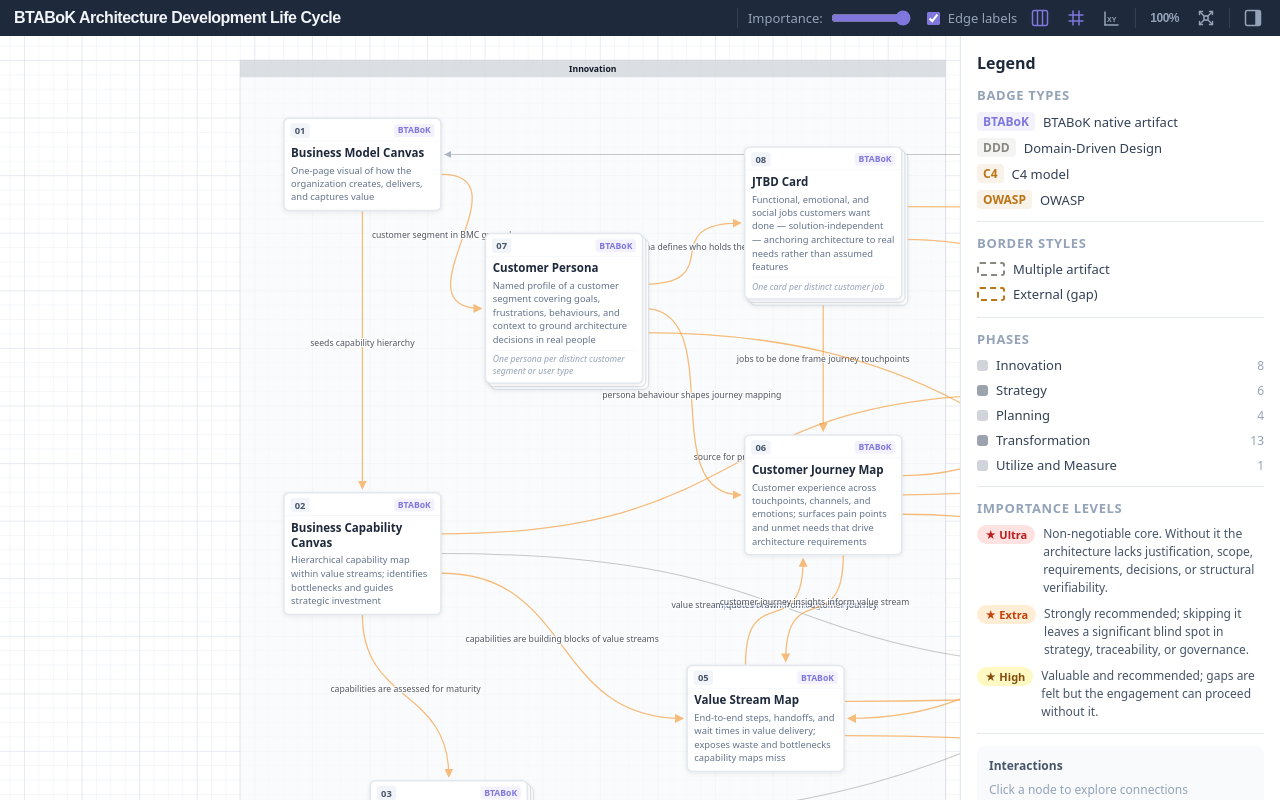
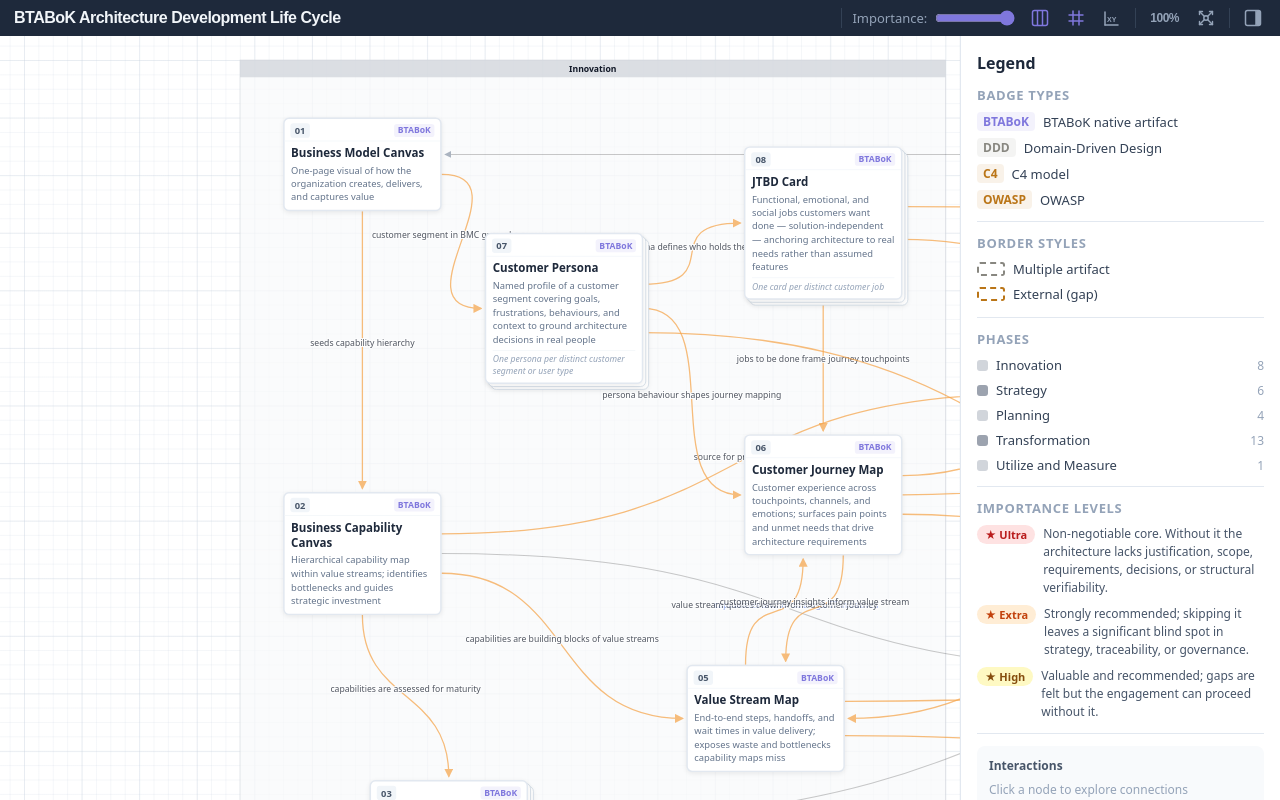
Before and after one commit to hza/btabok-adlc, a React (Vite) app: page / in a window 1280 px wide. Built offline with nearby package versions, Linux system fonts and the light colour scheme.

Commit message:
feat: remove label visibility handling from TopBar and App components

```diff
--- a/src/App.tsx
+++ b/src/App.tsx
@@ -24,7 +24,6 @@ export default function App() {
 
   const [selectedId,    setSelectedId]    = useState<string | null>(null);
   const [selectedPhase, setSelectedPhase] = useState<Phase | null>(null);
-  const [showLabels,  setShowLabels]  = useState(true);
   const [showSwimlanes, setShowSwimlanes] = useState(true);
   const [showGrid,      setShowGrid]      = useState(true);
   const [showLegend, setShowLegend] = useState(true);
@@ -121,13 +120,17 @@ export default function App() {
     };
   }, [pan.x, pan.y, scale]);
 
-  const visibleEdges = EDGES;
-
   const IMPORTANCE_ORDER = { ultra: 3, extra: 2, high: 1 } as const;
   const [cardImportanceLevel, setCardImportanceLevel] = useState<'high' | 'extra' | 'ultra'>('high');
   const visibleNodes = useMemo(
     () => NODES.filter(n => !n.importance || IMPORTANCE_ORDER[n.importance] >= IMPORTANCE_ORDER[cardImportanceLevel]),
     [cardImportanceLevel],
+  );
+
+  const visibleNodeIds = useMemo(() => new Set(visibleNodes.map(n => n.id)), [visibleNodes]);
+  const visibleEdges = useMemo(
+    () => EDGES.filter(e => visibleNodeIds.has(e.from) && visibleNodeIds.has(e.to)),
+    [visibleNodeIds],
   );
 
   const { connectedEdgeIds, connectedNodeIds } = useMemo(() => {
@@ -182,7 +185,6 @@ export default function App() {
         </div>
       )}
       <TopBar
-        showLabels={showLabels}
         showSwimlanes={showSwimlanes}
         showGrid={showGrid}
         showSidebar={showLegend}
@@ -192,7 +194,6 @@ export default function App() {
         onSave={handleSave}
         cardImportanceLevel={cardImportanceLevel}
         onCardImportanceLevelChange={setCardImportanceLevel}
-        onShowLabelsChange={setShowLabels}
         onShowSwimlanesChange={setShowSwimlanes}
         onShowGridChange={setShowGrid}
         onToggleSidebar={() => setShowLegend(v => !v)}
@@ -256,7 +257,7 @@ export default function App() {
                       stroke={stroke}
                       strokeWidth={sw}
                       markerEnd={`url(#${hi ? 'mHi' : edge.btabok ? 'mBtabok' : 'mLo'})`}/>
-                    {showLabels && (
+                    {(
                       <text x={edge.mx} y={edge.my - 5}
                         textAnchor="middle" fontSize={12} fontFamily="system-ui"
                         fill={hi ? '#7F77DD' : edge.btabok ? '#111827' : '#1D4ED8'}
--- a/src/components/TopBar.tsx
+++ b/src/components/TopBar.tsx
@@ -2,7 +2,6 @@ import React from 'react';
 
 interface TopBarProps {
   cardImportanceLevel: 'high' | 'extra' | 'ultra';
-  showLabels: boolean;
   showSwimlanes: boolean;
   showGrid: boolean;
   showSidebar: boolean;
@@ -11,16 +10,15 @@ interface TopBarProps {
   onFit: () => void;
   onSave: () => void;
   onCardImportanceLevelChange: (v: 'high' | 'extra' | 'ultra') => void;
-  onShowLabelsChange: (v: boolean) => void;
   onShowSwimlanesChange: (v: boolean) => void;
   onShowGridChange: (v: boolean) => void;
   onToggleSidebar: () => void;
 }
 
 const TopBar = React.memo(function TopBar({
-  cardImportanceLevel, showLabels, showSwimlanes, showGrid, showSidebar, saved,
+  cardImportanceLevel, showSwimlanes, showGrid, showSidebar, saved,
   onReset, onFit, onSave,
-  onCardImportanceLevelChange, onShowLabelsChange, onShowSwimlanesChange, onShowGridChange, onToggleSidebar,
+  onCardImportanceLevelChange, onShowSwimlanesChange, onShowGridChange, onToggleSidebar,
 }: TopBarProps) {
   return (
     <div style={{
@@ -49,12 +47,7 @@ const TopBar = React.memo(function TopBar({
           {cardImportanceLevel === 'ultra' ? 'ultra' : cardImportanceLevel === 'extra' ? 'ultra & extra' : 'all cards'}
         </span> */}
       </label>
-      <label style={{ display: 'flex', alignItems: 'center', gap: 5, fontSize: 13, cursor: 'pointer', color: '#94A3B8' }}>
-        <input type="checkbox" checked={showLabels} onChange={e => onShowLabelsChange(e.target.checked)}
-          style={{ accentColor: '#7F77DD', cursor: 'pointer' }}/>
-        Edge labels
-      </label>
-      <IconBtn onClick={() => onShowSwimlanesChange(!showSwimlanes)} title={showSwimlanes ? 'Hide swimlanes' : 'Show swimlanes'}
+<IconBtn onClick={() => onShowSwimlanesChange(!showSwimlanes)} title={showSwimlanes ? 'Hide swimlanes' : 'Show swimlanes'}
         style={{ color: showSwimlanes ? '#7F77DD' : '#94A3B8' }}>
         <svg width="18" height="18" viewBox="0 0 18 18" fill="none">
           <rect x="1.5" y="1.5" width="15" height="15" rx="2" stroke="currentColor" strokeWidth="1.5"/>
```
